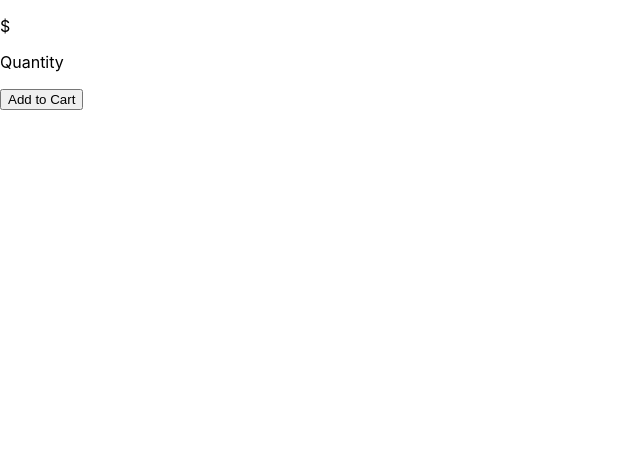
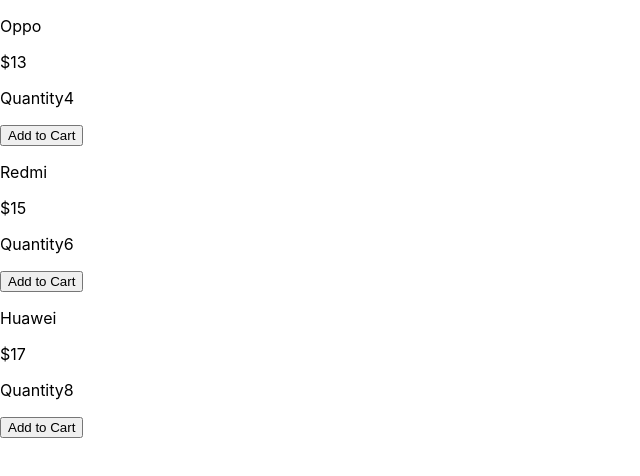
Before and after one commit to kimanicharles911/device_shop_w_react, a React (Create React App) app: page / in a window 1280 px wide. Shown: the top 476 px of the page, without its empty margins (0-640 px from the left). Built offline with nearby package versions, Linux system fonts and the light colour scheme.

Commit message:
render first products with details

```diff
--- a/src/App.js
+++ b/src/App.js
@@ -4,13 +4,15 @@
 
 function App() {
 
-  const [productData, setProductData] = [
-
-  ];
+  const [productsData, setProductsData] = useState([
+    {name: "Oppo", cost: 13, quantity: 4},
+    {name: "Redmi", cost: 15, quantity: 6},
+    {name: "Huawei", cost: 17, quantity: 8}
+  ]);
 
   return (
     <div className="body-section">
-      <ProductComponent />
+      {productsData.map(productData => <ProductComponent name={productData.name} cost={productData.cost} quantity={productData.quantity}/>)}
     </div>
   );
 }
```
